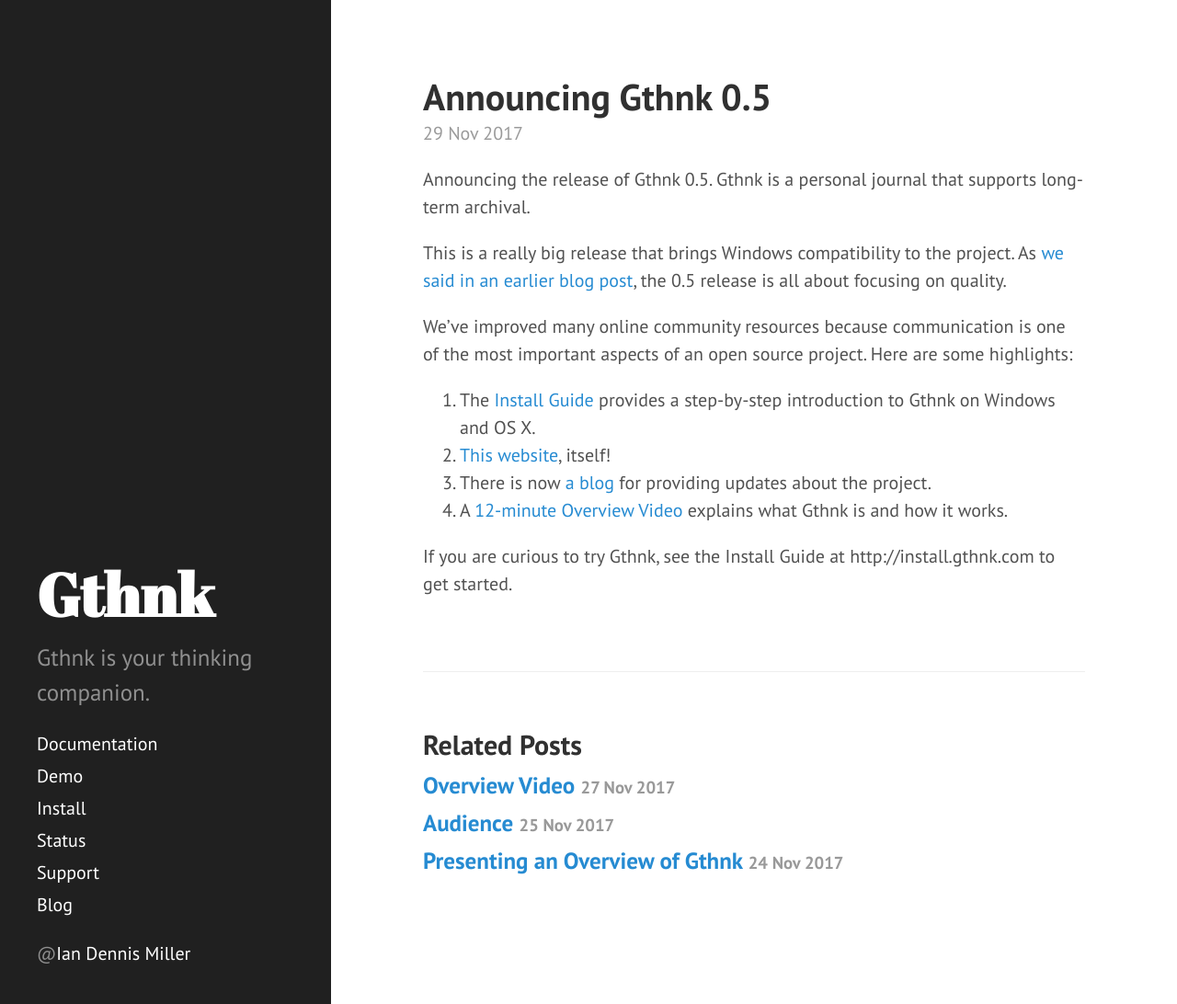
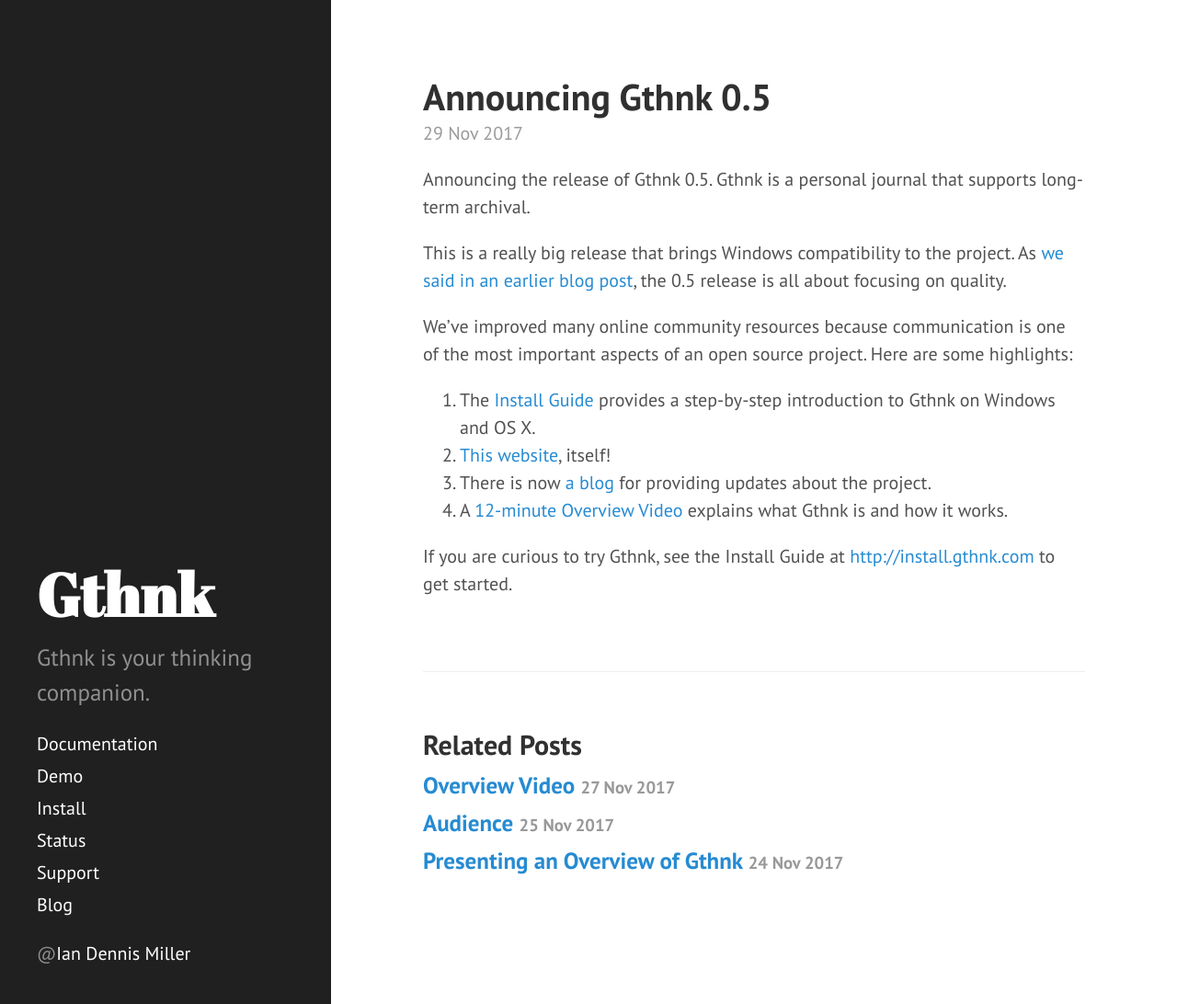
Before and after one commit to iandennismiller/www-gthnk, a Jekyll site: the page built from _posts/2017-11-29-gthnk-0-5.md, in a window 1280 px wide and 1092 px high. Shown: the whole window at 92% size. Built offline with Jekyll 4.4.1, drawn with Linux system fonts in a browser that asks for light colours; part of the change alters nothing that is shown.

```diff
--- a/_posts/2017-11-29-gthnk-0-5.md
+++ b/_posts/2017-11-29-gthnk-0-5.md
@@ -17,4 +17,4 @@ Here are some highlights:
 3. There is now [a blog](http://blog.gthnk.com) for providing updates about the project.
 4. A [12-minute Overview Video](https://youtu.be/3kSezng9xyg) explains what Gthnk is and how it works.
 
-If you are curious to try Gthnk, see the Install Guide at http://install.gthnk.com to get started.
+If you are curious to try Gthnk, see the Install Guide at [http://install.gthnk.com](http://install.gthnk.com) to get started.
```
